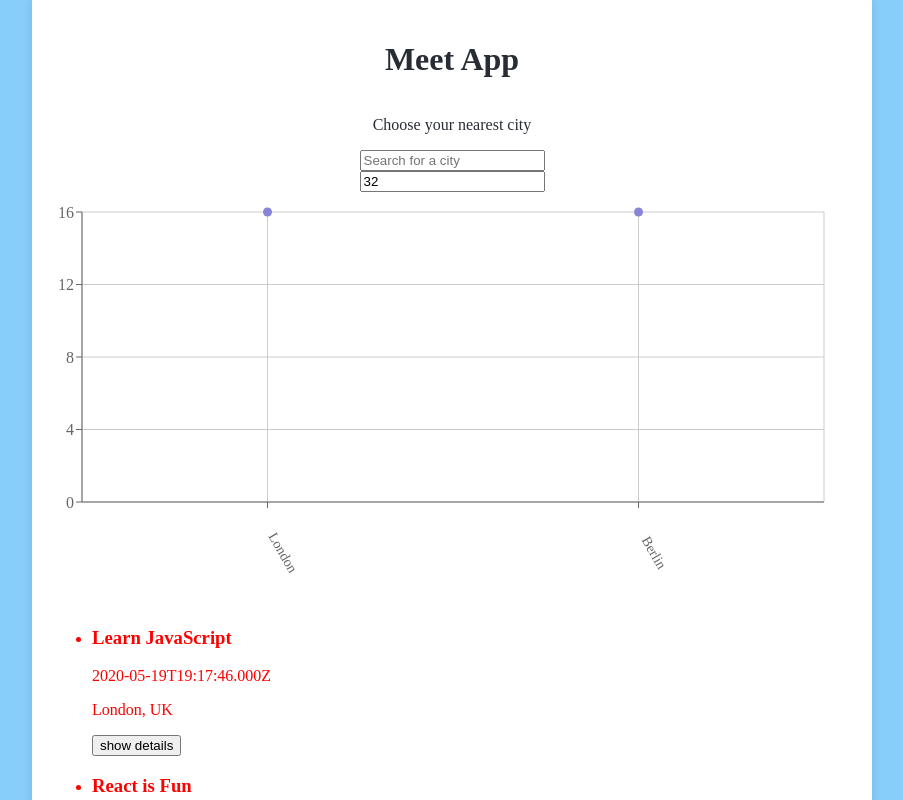
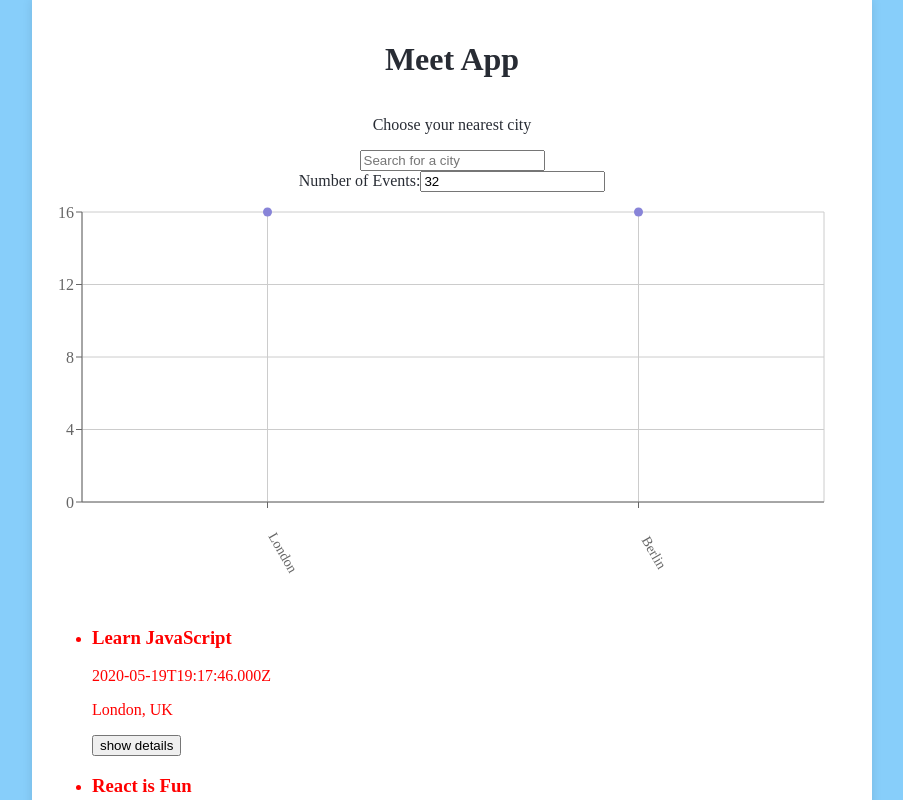
Before and after one commit to rlunatrepczynski/meet, a React (Create React App) app: page / in a window 1280 px wide. Shown: the top 800 px of the page, without its empty margins (188-1091 px from the left). Built offline with nearby package versions, Linux system fonts and the light colour scheme; what atatus-spa would draw is missing.

Commit message:
Update NumberOfEvents.js
Added label for number-of-events

```diff
--- a/src/components/NumberOfEvents.js
+++ b/src/components/NumberOfEvents.js
@@ -20,13 +20,16 @@ const NumberOfEvents = ({ setNumberOfEvents, setErrorAlert }) => {
 
     return (
         <div id="number-of-events">
+            <label htmlFor="eventNumber">Number of Events:</label>
             <input
                 type="text"
+                id="eventNumber"
                 value={eventNumber}
                 onChange={handleInputChanged}
             />
         </div>
     );
+
 };
 
 export default NumberOfEvents;
```
